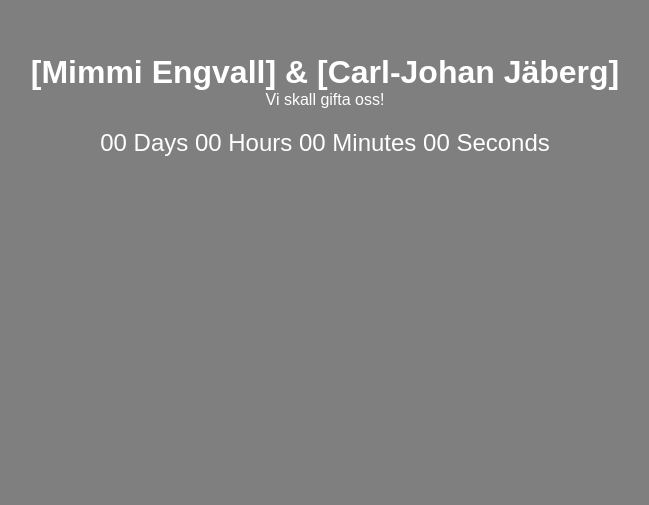
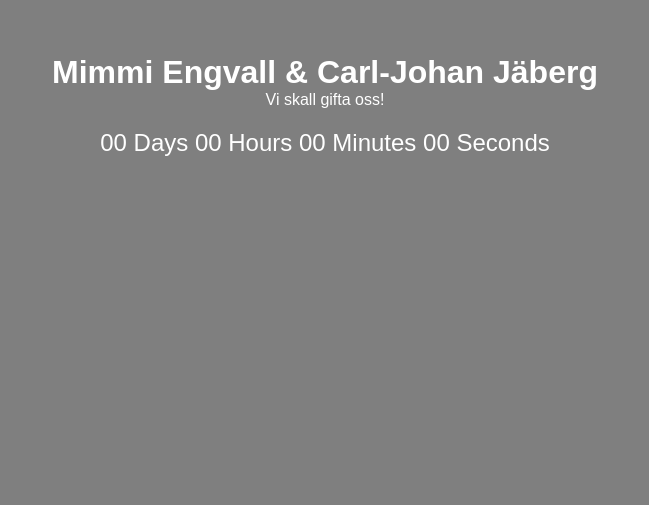
Before and after one commit to Carl-JohanJaberg/Carl-JohanJaberg.github.io-C-J-Mimmi-brollop, a plain HTML site: page index.html in a window 1280 px wide. Shown: the part 295-800 px from the top of the page, without its empty margins (315-964 px from the left). Drawn offline with Linux system fonts and the light colour scheme; some packages are replaced by stand-ins of ours; files whose address does not match are found by name.

Commit message:
Update index.html

```diff
--- a/index.html
+++ b/index.html
@@ -13,7 +13,7 @@
     <header class="landing">
         <div class="overlay"></div>
         <div class="content">
-            <h1>[Mimmi Engvall] & [Carl-Johan Jäberg]</h1>
+            <h1> Mimmi Engvall & Carl-Johan Jäberg </h1>
             <p>Vi skall gifta oss!</p>
             <div class="countdown">
                 <span id="days">00</span> Days
```
